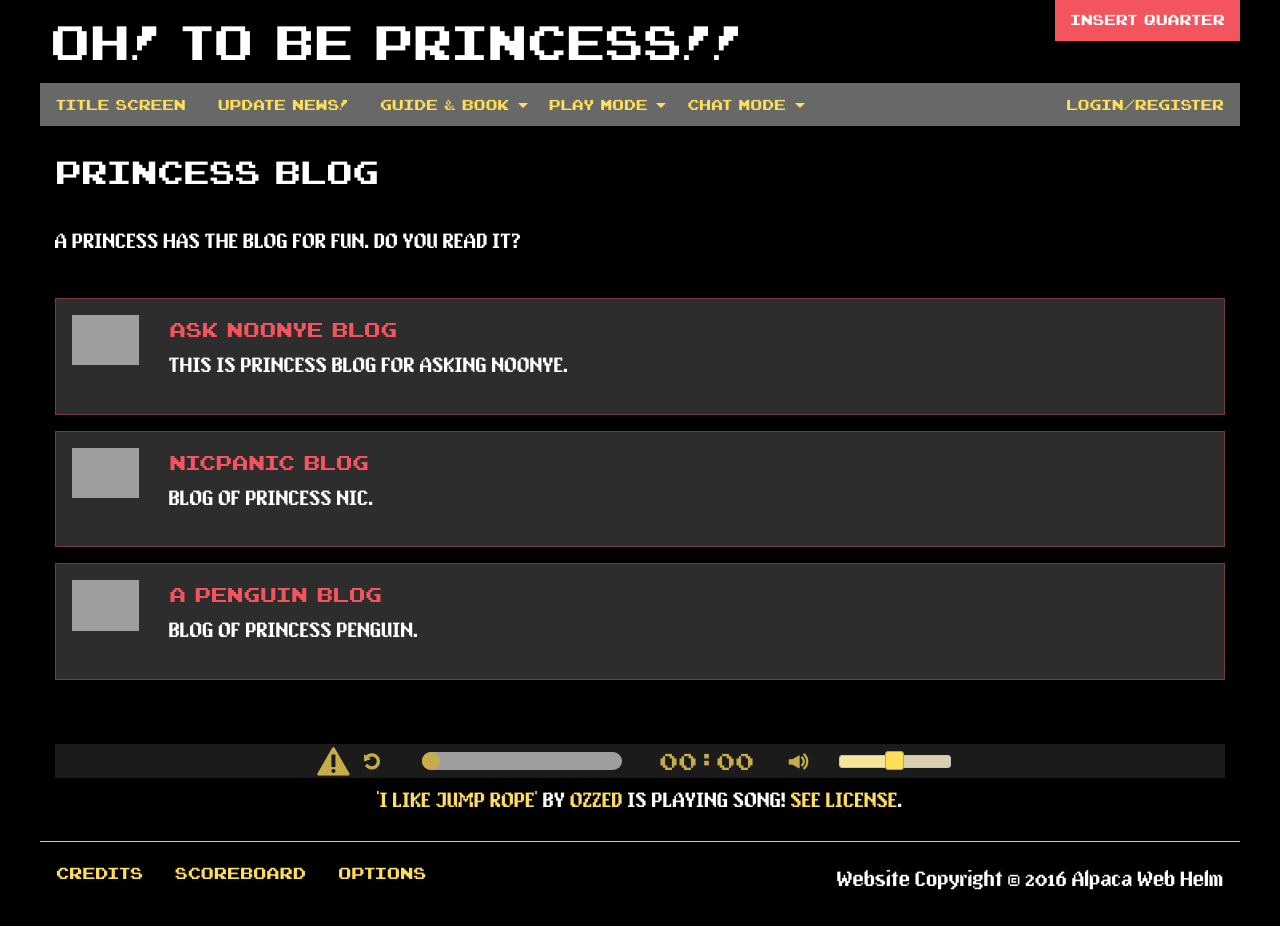
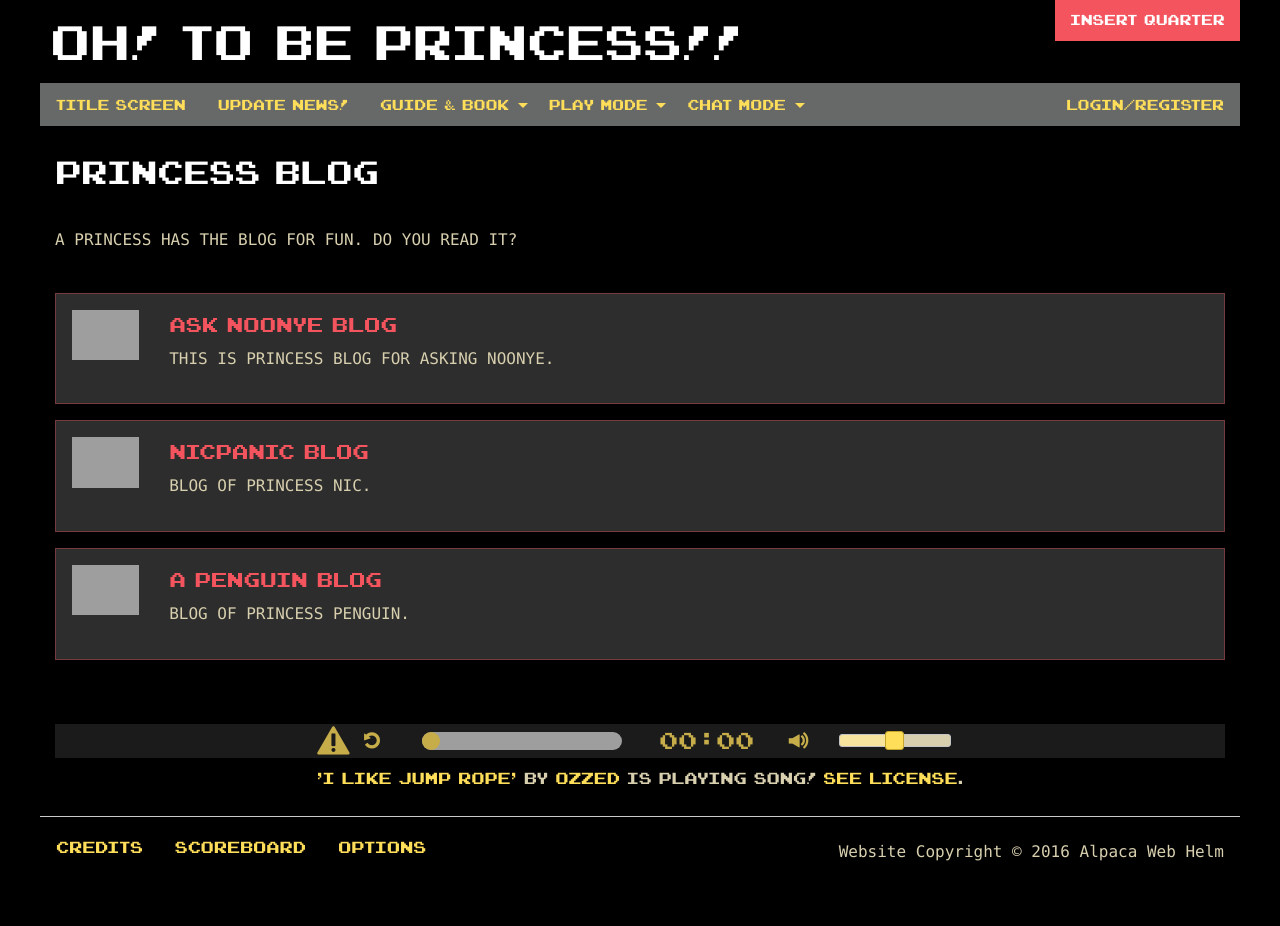
Before and after one commit to nadiaff/princess, a PHP site: page /blogs.php in a window 1280 px wide. After the commit the page ends 861 px from the top, so only its background shows below. Run offline with PHP 8.4, Linux system fonts and the light colour scheme; grey boxes are pictures that could not be loaded.

Commit message:
Changed font to Lucida Console
For greater legibility used Lucida Console/monospace font.

```diff
--- a/css/app.css
+++ b/css/app.css
@@ -124,8 +124,9 @@ h1, h2, h3, h4, h5, h6, li, .menu a, .button, .title-bar-title {
 }
 
 p {
-	font-family: 'PixAntiqua';
-	font-size: 1.2em;
+	font-family:'Lucida Console', 'Monaco5', monospace;
+	color:#d7cfae;
+	font-size: 1em;
 }
 
 /* Headers on Large Screens */
@@ -337,6 +338,9 @@ hr {
 
 
 /* --Audio Player Styles-- */
+.player-wrapper p {
+	font-family:'joystixproportional';
+}
 .foundation-player {
 	background-color: #1b1b1b;
 }
```
